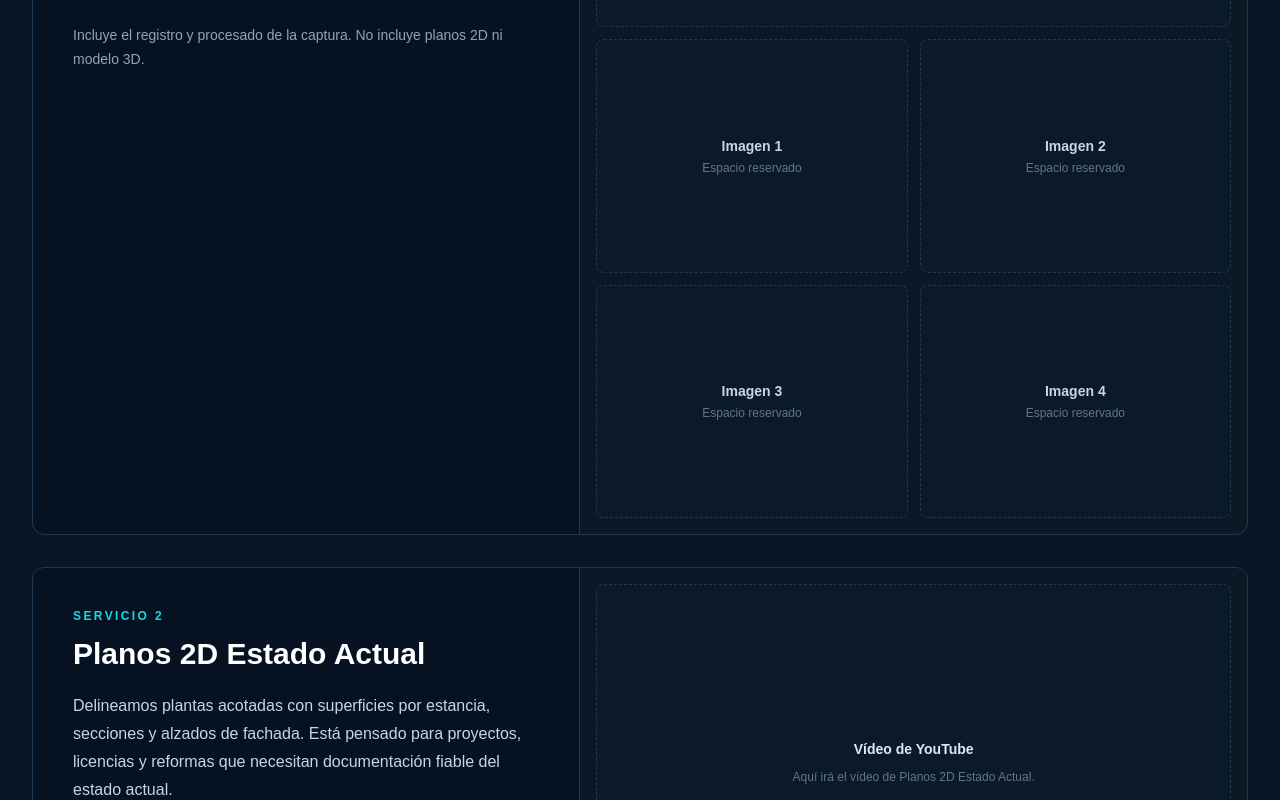
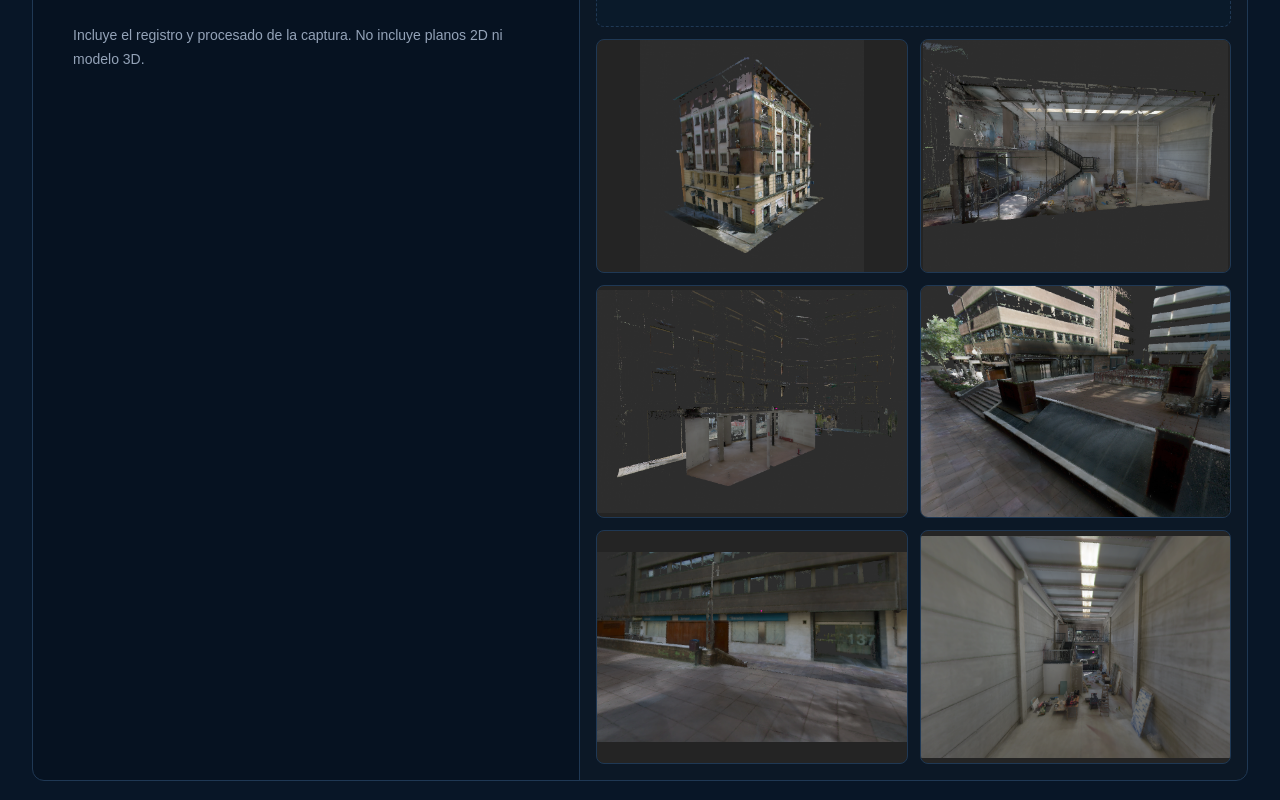
Before and after one commit to medicionesdatum/datum-reservas, a Next.js app: page /servicios in a window 1280 px wide. Shown: the part 1820-2620 px from the top of the page. Built offline with nearby package versions, Linux system fonts and the light colour scheme.

Commit message:
Show service image galleries

```diff
--- a/app/servicios/page.tsx
+++ b/app/servicios/page.tsx
@@ -1,4 +1,5 @@
 import type { Metadata } from "next";
+import Image from "next/image";
 import Link from "next/link";
 import { SiteFooter } from "@/components/SiteFooter";
 import { SiteNavigation } from "@/components/SiteNavigation";
@@ -45,6 +46,83 @@ const serviceGuide = [
   {
     need: "Quieres un modelo tridimensional listo para trabajar en Revit",
     service: "Modelo 3D Revit"
+  }
+] as const;
+
+const pointCloudImages = [
+  {
+    src: "/assets/nube-puntos/01-edificio.png",
+    alt: "Nube de puntos 3D de un edificio residencial completo",
+    width: 667,
+    height: 688
+  },
+  {
+    src: "/assets/nube-puntos/02-nave-seccion.png",
+    alt: "Sección de una nube de puntos del interior de una nave industrial",
+    width: 1025,
+    height: 778
+  },
+  {
+    src: "/assets/nube-puntos/03-local-seccion.png",
+    alt: "Nube de puntos seccionada de un local comercial",
+    width: 1034,
+    height: 745
+  },
+  {
+    src: "/assets/nube-puntos/04-plaza-exterior.png",
+    alt: "Nube de puntos 3D de una plaza entre edificios",
+    width: 928,
+    height: 695
+  },
+  {
+    src: "/assets/nube-puntos/05-fachada-acceso.png",
+    alt: "Nube de puntos de la fachada y el acceso de un edificio",
+    width: 885,
+    height: 544
+  },
+  {
+    src: "/assets/nube-puntos/06-nave-interior.png",
+    alt: "Nube de puntos del interior de una nave industrial",
+    width: 1048,
+    height: 750
+  }
+] as const;
+
+const plans2dImages = [
+  {
+    src: "/assets/planos-2d/01-planta-vivienda.png",
+    alt: "Comparativa entre la planta CAD y el plano 2D delineado de una vivienda"
+  },
+  {
+    src: "/assets/planos-2d/02-planta-local.png",
+    alt: "Comparativa entre la planta CAD y el plano 2D delineado de un local"
+  },
+  {
+    src: "/assets/planos-2d/03-alzado-fachada.png",
+    alt: "Alzado 2D de una fachada residencial con detalle del local comercial"
+  },
+  {
+    src: "/assets/planos-2d/04-alzados-edificio.png",
+    alt: "Comparativa de varios alzados CAD y planos 2D delineados de un edificio"
+  }
+] as const;
+
+const revit3dImages = [
+  {
+    src: "/assets/modelo-3d-revit/01-modelo-fachada.jpg",
+    alt: "Vista exterior de un modelo arquitectónico 3D realizado en Revit"
+  },
+  {
+    src: "/assets/modelo-3d-revit/02-isometrico-seccion.jpg",
+    alt: "Vista isométrica seccionada de un modelo 3D de vivienda en Revit"
+  },
+  {
+    src: "/assets/modelo-3d-revit/03-planta-baja.jpg",
+    alt: "Vista isométrica de la planta baja de un modelo 3D en Revit"
+  },
+  {
+    src: "/assets/modelo-3d-revit/04-planta-sotano.jpg",
+    alt: "Vista isométrica de la planta sótano de un modelo 3D en Revit"
   }
 ] as const;
 
@@ -173,7 +251,7 @@ export default function ServicesPage() {
                     </dl>
                     <p className="mt-6 text-sm leading-6 text-slate-400">{service.scope}</p>
                   </div>
-                  <MediaPlaceholder serviceName={service.name} />
+                  <ServiceMedia serviceId={service.id} serviceName={service.name} />
                 </article>
               ))}
             </div>
@@ -355,13 +433,37 @@ function InfoLine({ label, value }: { label: string; value: string }) {
   );
 }
 
-function MediaPlaceholder({ serviceName }: { serviceName: string }) {
+function ServiceMedia({
+  serviceId,
+  serviceName
+}: {
+  serviceId: string;
+  serviceName: string;
+}) {
+  const serviceImages =
+    serviceId === "point-cloud"
+      ? pointCloudImages
+      : serviceId === "plans-2d"
+        ? plans2dImages
+        : serviceId === "revit-3d"
+          ? revit3dImages
+          : null;
+  const hasGallery = serviceImages !== null;
+  const isPlans2dGallery = serviceId === "plans-2d";
+  const isRevit3dGallery = serviceId === "revit-3d";
+
   return (
     <div
-      aria-label={`Espacios reservados para el material audiovisual de ${serviceName}`}
-      className="grid grid-cols-2 gap-3 border-t border-datum-line bg-white/[0.025] p-4 lg:border-l lg:border-t-0"
+      aria-label={`Material audiovisual de ${serviceName}`}
+      className={`grid gap-3 border-t border-datum-line bg-white/[0.025] p-4 lg:border-l lg:border-t-0 ${
+        hasGallery
+          ? isPlans2dGallery
+            ? "grid-cols-1"
+            : "grid-cols-1 sm:grid-cols-2"
+          : "grid-cols-2"
+      }`}
     >
-      <div className="col-span-2 flex aspect-video items-center justify-center rounded-lg border border-dashed border-datum-line bg-datum-panel/45 p-5 text-center">
+      <div className="col-span-full flex aspect-video items-center justify-center rounded-lg border border-dashed border-datum-line bg-datum-panel/45 p-5 text-center">
         <div>
           <p className="text-sm font-semibold text-slate-200">Vídeo de YouTube</p>
           <p className="mt-2 text-xs leading-5 text-slate-500">
@@ -369,7 +471,32 @@ function MediaPlaceholder({ serviceName }: { serviceName: string }) {
           </p>
         </div>
       </div>
-      {[1, 2, 3, 4].map((item) => (
+      {serviceImages
+        ? serviceImages.map((image) => (
+            <figure
+              className={`relative overflow-hidden rounded-lg border border-datum-line ${
+                isPlans2dGallery
+                  ? "aspect-video bg-white"
+                  : isRevit3dGallery
+                    ? "aspect-square bg-white"
+                    : "aspect-[4/3] bg-[#242424]"
+              }`}
+              key={image.src}
+            >
+              <Image
+                alt={image.alt}
+                className="object-contain"
+                fill
+                sizes={
+                  isPlans2dGallery
+                    ? "(max-width: 1023px) calc(100vw - 72px), 50vw"
+                    : "(max-width: 639px) calc(100vw - 72px), (max-width: 1023px) calc(50vw - 54px), 25vw"
+                }
+                src={image.src}
+              />
+            </figure>
+          ))
+        : [1, 2, 3, 4].map((item) => (
             <div
               className="flex aspect-[4/3] items-center justify-center rounded-lg border border-dashed border-datum-line bg-datum-panel/45 p-4 text-center"
               key={item}
```
Lines whose indentation alone changed are shown as unchanged.
